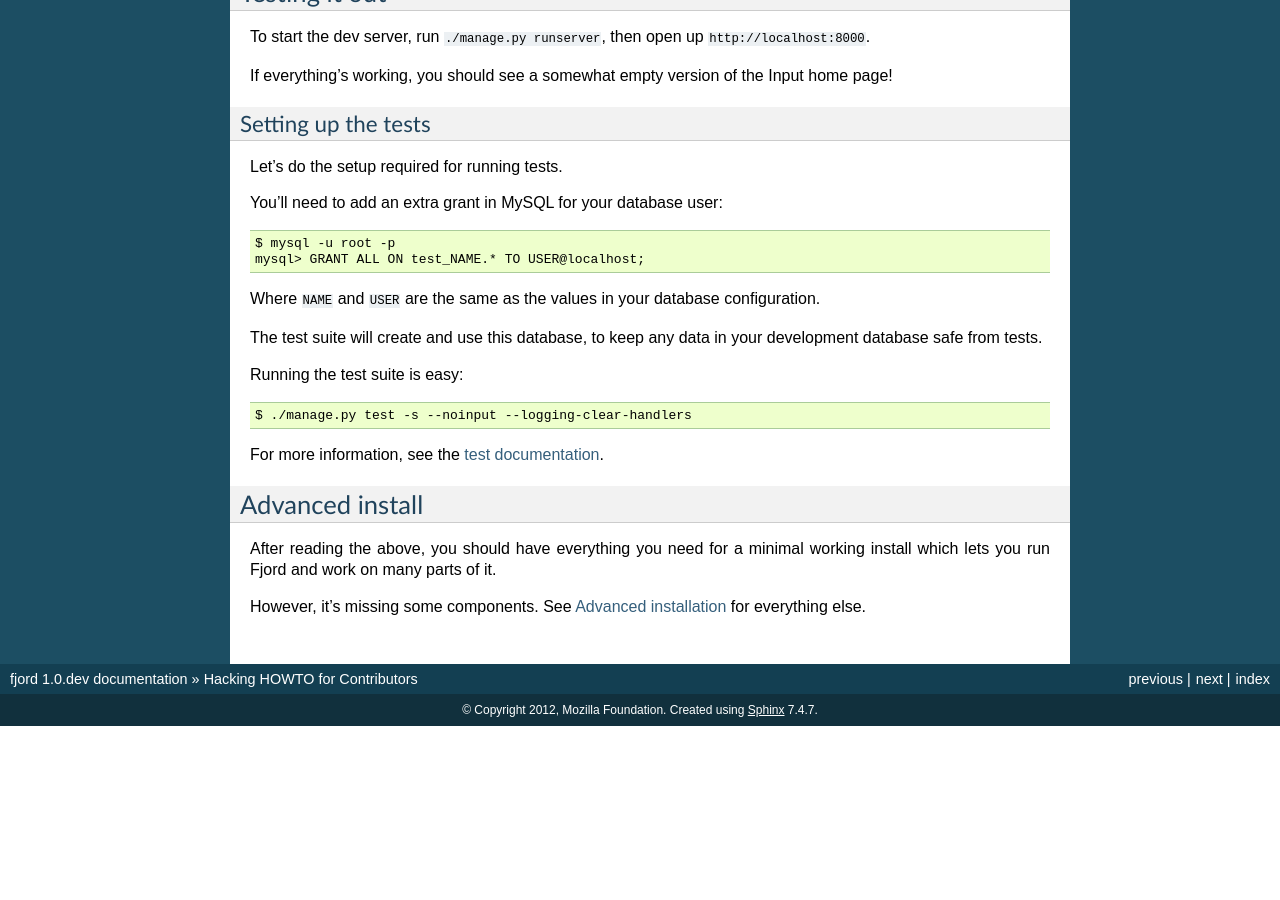
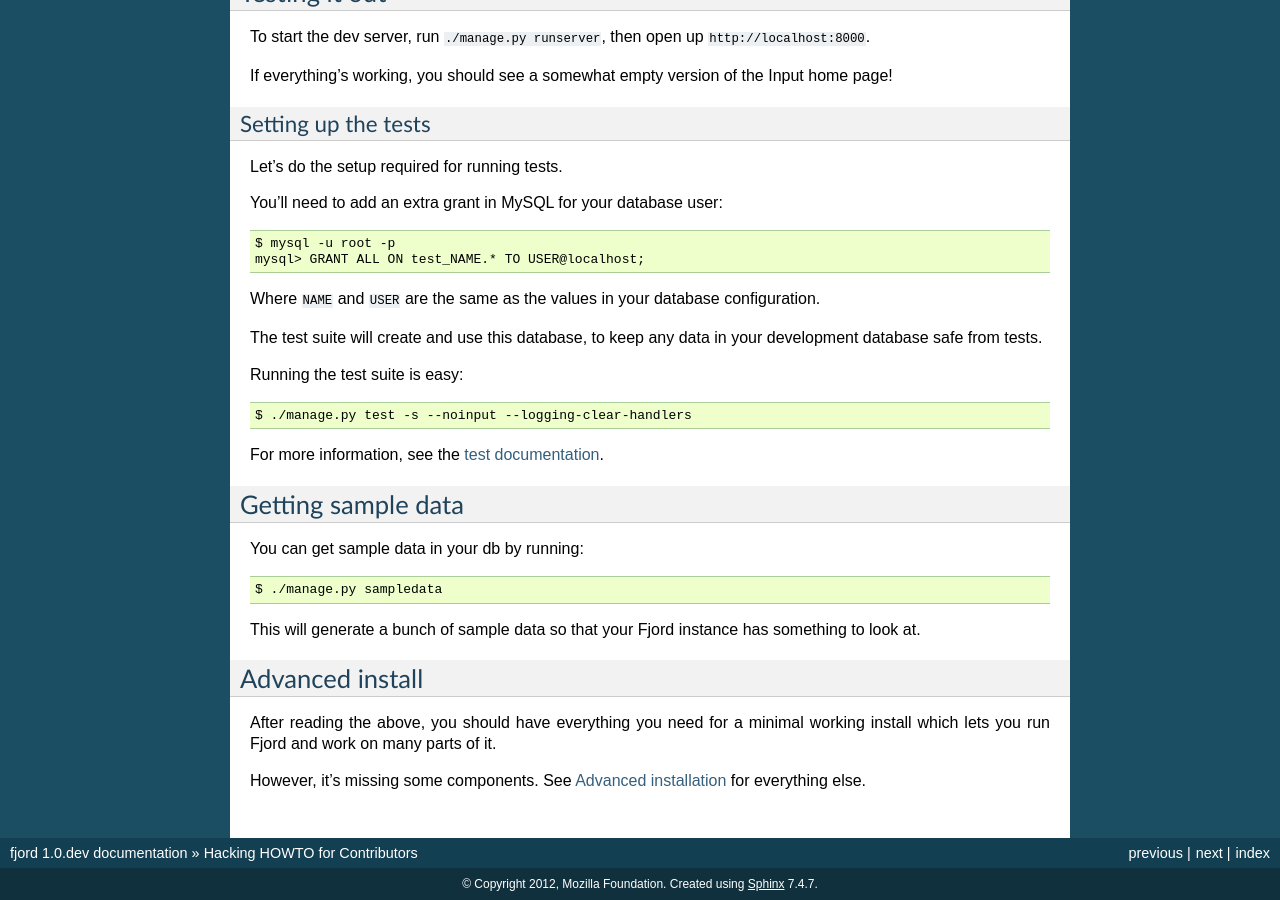
Before and after one commit to mozilla/fjord, a Sphinx documentation site: the page built from docs/hacking_howto.rst, in a window 1280 px wide and 900 px high, scrolled down 3676 px. Built offline with Sphinx 7.4.7, drawn with Linux system fonts in a browser that asks for light colours; before the commit the page ends 4402 px from its top, so only the background shows below that.

Commit message:
Update docs
* add section for generating sample data
* fix parse error in l10n docs

```diff
--- a/docs/hacking_howto.rst
+++ b/docs/hacking_howto.rst
@@ -272,6 +272,17 @@ For more information, see the :ref:`test documentation
 <tests-chapter>`.
 
 
+Getting sample data
+===================
+
+You can get sample data in your db by running::
+
+    $ ./manage.py sampledata
+
+This will generate a bunch of sample data so that your Fjord instance
+has something to look at.
+
+
 Advanced install
 ================
 
--- a/docs/l10n.rst
+++ b/docs/l10n.rst
@@ -19,7 +19,6 @@ Things to know about l10n
 
 :svn url:    https://svn.mozilla.org/projects/l10n-misc/trunk/input/locales
 :viewvc svn: http://viewvc.svn.mozilla.org/vc/projects/l10n-misc/trunk/input/locale/
-:
 
 
 Installing localizations from svn
```
